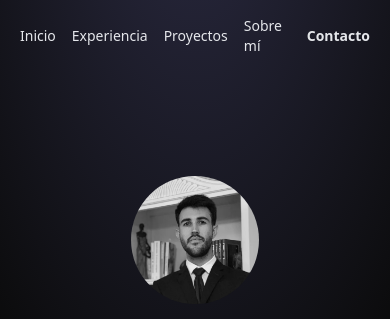
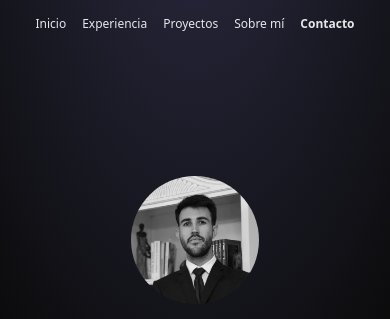
Before and after one commit to MonforteGG/portfolio, an Astro site: page / in a window 390 px wide. Shown: the top 319 px of the page. Built offline with nearby package versions, Linux system fonts and the light colour scheme; Astro itself is replaced by a stand-in of ours; a script that the page names is missing.

Commit message:
Header responsive fix

```diff
--- a/src/components/Header.astro
+++ b/src/components/Header.astro
@@ -31,7 +31,7 @@ const navItems = [
     class="fixed top-0 z-10 flex items-center justify-center w-full mx-auto mt-2"
 >
     <nav
-        class="flex px-3 text-sm font-medium rounded-full text-gray-200 justify-center items-center"
+        class="flex px-3 text-xs md:text-sm font-medium rounded-full text-gray-200 justify-center items-center"
     >
         {
             navItems.map((link) => (
@@ -46,7 +46,7 @@ const navItems = [
         }
 
     <a
-        class="bg-clip-text text-sm font-bold text-transparent px-2 py-2 bg-gradient-to-r from-gray-200 from-30% via-lime-700 via-45% to-gray-200 to-90% animate-text hover:text-lime-500 transition"
+        class="bg-clip-text text-xs lg:text-sm font-bold text-transparent px-2 py-2 bg-gradient-to-r from-gray-200 from-30% via-lime-700 via-45% to-gray-200 to-90% animate-text hover:text-lime-500 transition"
         href="mailto:albdiamun@gmail.com">
         Contacto
     </a>
```
